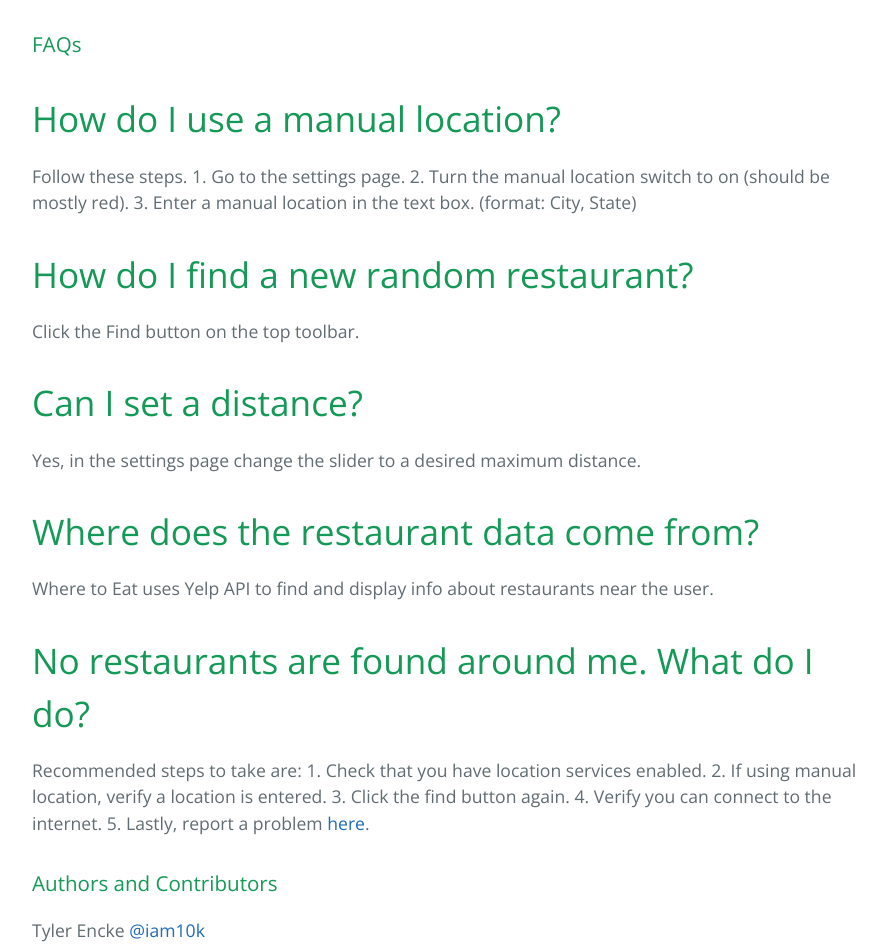
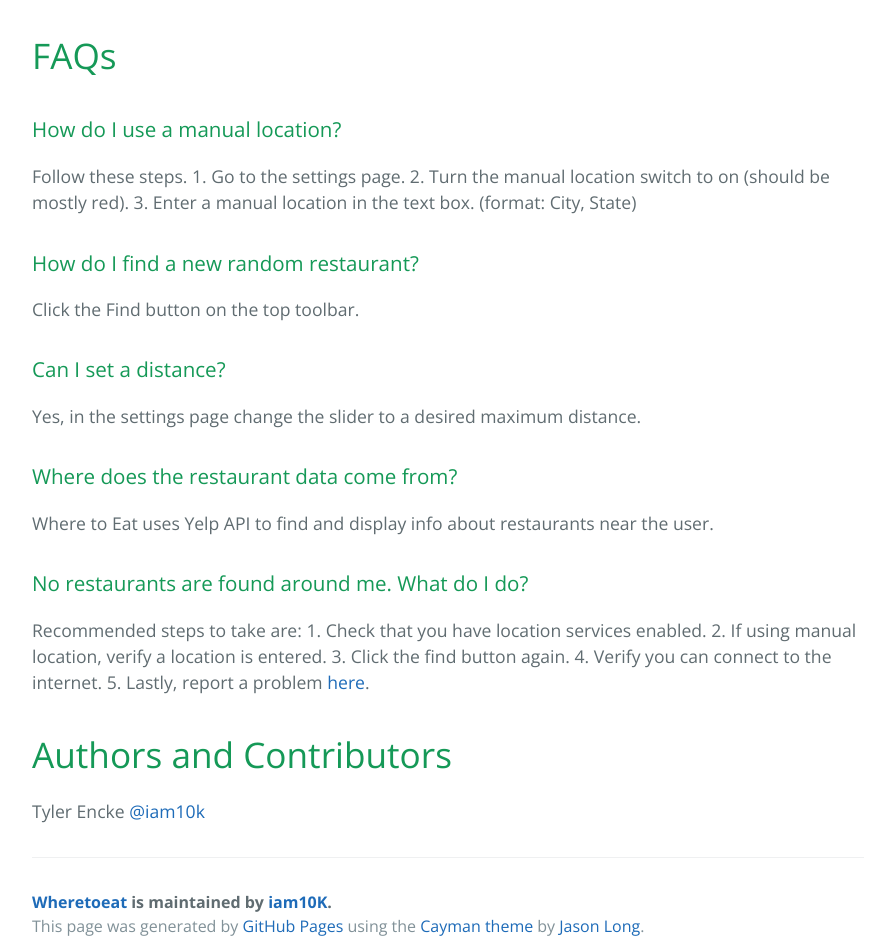
Before and after one commit to iam10K/WhereToEat, a plain HTML site: page index.html in a window 1280 px wide. Shown: the part 426-1372 px from the top of the page, without its empty margins (192-1078 px from the left). Drawn offline with nearby package versions, Linux system fonts and the light colour scheme.

Commit message:
Update index.html

```diff
--- a/index.html
+++ b/index.html
@@ -21,34 +21,34 @@
 
 <p>Find help here for any frequently asked questions or ask a question <a href="https://github.com/iam10K/WhereToEat/issues/new">here</a>.</p>
 
+<h1>
+<a id="faqs" class="anchor" href="#faqs" aria-hidden="true"><span aria-hidden="true" class="octicon octicon-link"></span></a>FAQs</h1>
+
 <h3>
-<a id="faqs" class="anchor" href="#faqs" aria-hidden="true"><span aria-hidden="true" class="octicon octicon-link"></span></a>FAQs</h3>
-
-<h1>
-<a id="how-do-i-use-a-manual-location" class="anchor" href="#how-do-i-use-a-manual-location" aria-hidden="true"><span aria-hidden="true" class="octicon octicon-link"></span></a>How do I use a manual location?</h1>
+<a id="how-do-i-use-a-manual-location" class="anchor" href="#how-do-i-use-a-manual-location" aria-hidden="true"><span aria-hidden="true" class="octicon octicon-link"></span></a>How do I use a manual location?</h3>
 
 <p>Follow these steps.
 1. Go to the settings page.
 2. Turn the manual location switch to on (should be mostly red).
 3. Enter a manual location in the text box. (format: City, State)</p>
 
-<h1>
-<a id="how-do-i-find-a-new-random-restaurant" class="anchor" href="#how-do-i-find-a-new-random-restaurant" aria-hidden="true"><span aria-hidden="true" class="octicon octicon-link"></span></a>How do I find a new random restaurant?</h1>
+<h3>
+<a id="how-do-i-find-a-new-random-restaurant" class="anchor" href="#how-do-i-find-a-new-random-restaurant" aria-hidden="true"><span aria-hidden="true" class="octicon octicon-link"></span></a>How do I find a new random restaurant?</h3>
 
 <p>Click the Find button on the top toolbar.</p>
 
-<h1>
-<a id="can-i-set-a-distance" class="anchor" href="#can-i-set-a-distance" aria-hidden="true"><span aria-hidden="true" class="octicon octicon-link"></span></a>Can I set a distance?</h1>
+<h3>
+<a id="can-i-set-a-distance" class="anchor" href="#can-i-set-a-distance" aria-hidden="true"><span aria-hidden="true" class="octicon octicon-link"></span></a>Can I set a distance?</h3>
 
 <p>Yes, in the settings page change the slider to a desired maximum distance.</p>
 
-<h1>
-<a id="where-does-the-restaurant-data-come-from" class="anchor" href="#where-does-the-restaurant-data-come-from" aria-hidden="true"><span aria-hidden="true" class="octicon octicon-link"></span></a>Where does the restaurant data come from?</h1>
+<h3>
+<a id="where-does-the-restaurant-data-come-from" class="anchor" href="#where-does-the-restaurant-data-come-from" aria-hidden="true"><span aria-hidden="true" class="octicon octicon-link"></span></a>Where does the restaurant data come from?</h3>
 
 <p>Where to Eat uses Yelp API to find and display info about restaurants near the user.</p>
 
-<h1>
-<a id="no-restaurants-are-found-around-me-what-do-i-do" class="anchor" href="#no-restaurants-are-found-around-me-what-do-i-do" aria-hidden="true"><span aria-hidden="true" class="octicon octicon-link"></span></a>No restaurants are found around me. What do I do?</h1>
+<h3>
+<a id="no-restaurants-are-found-around-me-what-do-i-do" class="anchor" href="#no-restaurants-are-found-around-me-what-do-i-do" aria-hidden="true"><span aria-hidden="true" class="octicon octicon-link"></span></a>No restaurants are found around me. What do I do?</h3>
 
 <p>Recommended steps to take are:
 1. Check that you have location services enabled.
@@ -57,8 +57,8 @@
 4. Verify you can connect to the internet.
 5. Lastly, report a problem <a href="https://github.com/iam10K/WhereToEat/issues/new">here</a>.</p>
 
-<h3>
-<a id="authors-and-contributors" class="anchor" href="#authors-and-contributors" aria-hidden="true"><span aria-hidden="true" class="octicon octicon-link"></span></a>Authors and Contributors</h3>
+<h1>
+<a id="authors-and-contributors" class="anchor" href="#authors-and-contributors" aria-hidden="true"><span aria-hidden="true" class="octicon octicon-link"></span></a>Authors and Contributors</h1>
 
 <p>Tyler Encke <a href="https://github.com/iam10k" class="user-mention">@iam10k</a></p>
 
```
